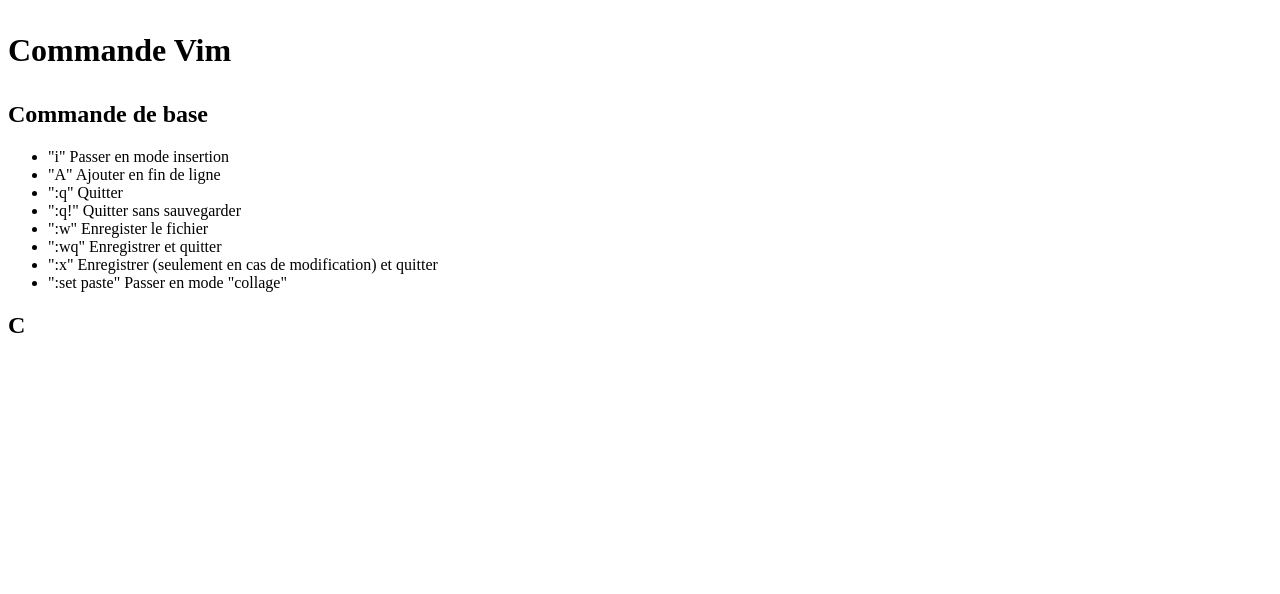
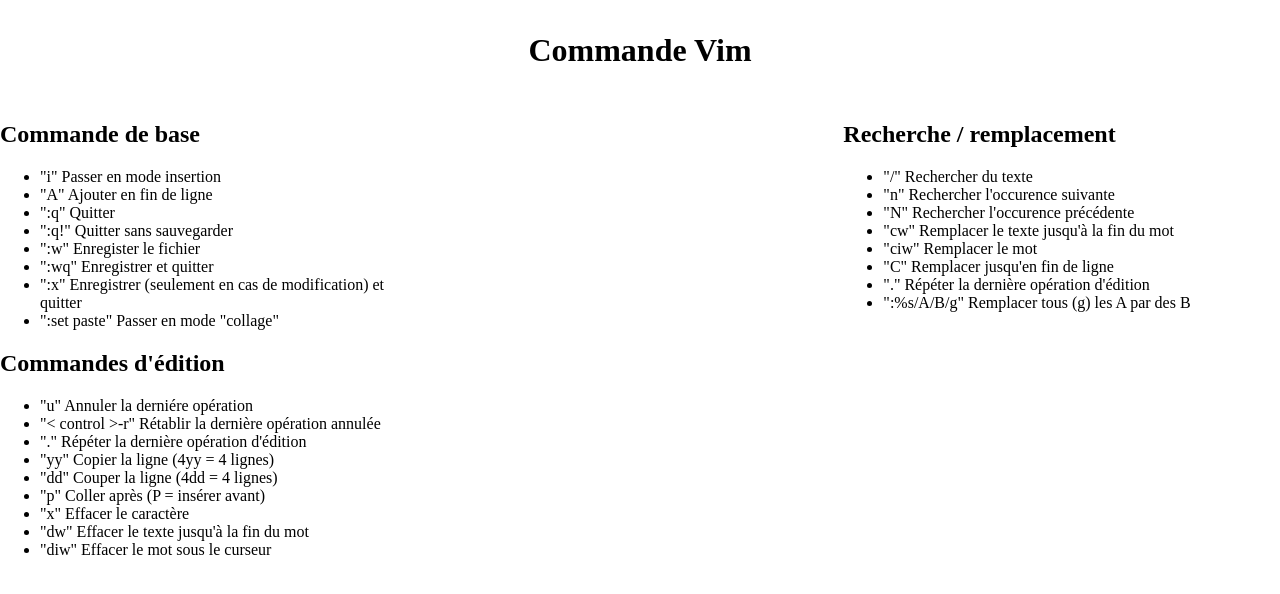
Before and after one commit to AaronHanSs/cheat-sheet-VIM-A.H, a plain HTML site: page Vime.html in a window 1280 px wide. Drawn offline with Linux system fonts and the light colour scheme.

Commit message:
deuxiéme colonne

```diff
--- a/Style.css
+++ b/Style.css
@@ -0,0 +1,19 @@
+body {
+    margin: auto;
+}
+.grid-lg-1-3 {
+width: 33.3333%;
+letter-spacing: normal;
+padding: 0px 10px;
+vertical-align: top;
+word-spacing: normal;
+text-rendering: auto;
+float: right;
+}
+.grid-lg-1-2 {
+width: 33.3333%;
+float: left;
+}
+p {
+  text-align: center;
+}
--- a/Vime.html
+++ b/Vime.html
@@ -1,6 +1,7 @@
 <!DOCTYPE html>
 <html>
   <head>
+    <meta charset="utf-8">
     <link type="text/css" rel="stylesheet" href="Style.css"/>
       <title> Commande Vim </title>
   </head>
@@ -13,8 +14,8 @@
             </h1>
           </div>
         </div>
-        <div class="grib-block">
-          <div class="grib-lg-1-3">
+        <div class="grid-block">
+          <div class="grid-lg-1-2">
             <h2> Commande de base  </h2>
               <ul>
                   <li> "i" Passer en mode insertion </li>
@@ -26,6 +27,31 @@
                   <li> ":x" Enregistrer (seulement en cas de modification) et quitter </li>
                   <li> ":set paste" Passer en mode "collage" </li>
               </ul>
-            <h2> C
+            <h2> Commandes d'édition </h2>
+              <ul>
+                <li> "u" Annuler la derniére opération </li>
+                <li> "< control >-r" Rétablir la dernière opération annulée  </li>
+                <li> "." Répéter la dernière opération d'édition </li>
+                <li> "yy" Copier la ligne (4yy = 4 lignes) </li>
+                <li> "dd" Couper la ligne (4dd = 4 lignes)  </li>
+                <li> "p" Coller après (P = insérer avant)  </li>
+                <li> "x" Effacer le caractère </li>
+                <li> "dw" Effacer le texte jusqu'à la fin du mot  </li>
+                <li> "diw" Effacer le mot sous le curseur </li>
+              </ul>
+          </div>
+          <div class="grid-lg-1-3">
+            <h2> Recherche / remplacement </h2>
+              <ul>
+                <li> "/" Rechercher du texte  </li>
+                <li> "n" Rechercher l'occurence suivante </li>
+                <li> "N" Rechercher l'occurence précédente </li>
+                <li> "cw" Remplacer le texte jusqu'à la fin du mot  </li>
+                <li> "ciw" Remplacer le mot </li>
+                <li> "C" Remplacer jusqu'en fin de ligne </li>
+                <li> "." Répéter la dernière opération d'édition </li>
+                <li> ":%s/A/B/g" Remplacer tous (g) les A par des B </li>
+              </ul>
+          </div>
     </body>
 </html>
```
